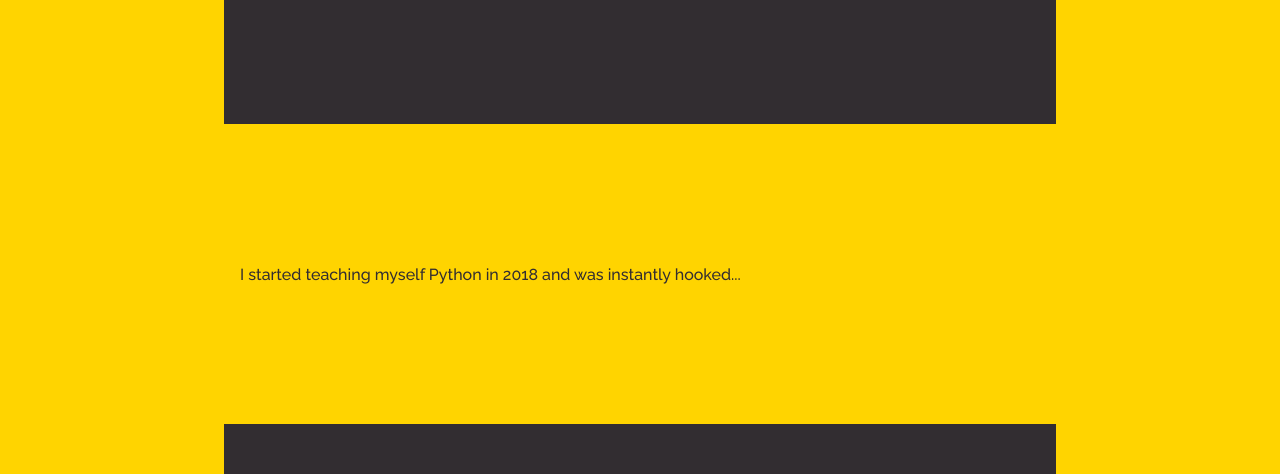
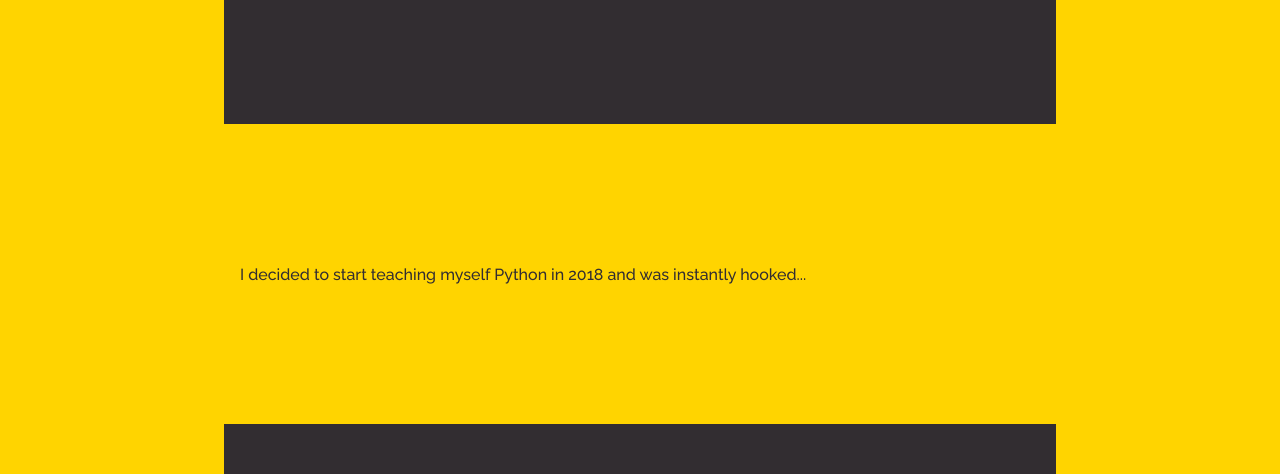
Before and after one commit to JamesAKing/portfolio, a React (Create React App) app: page /about-me in a window 1280 px wide. Shown: the part 1600-2074 px from the top of the page. Built offline with nearby package versions, Linux system fonts and the light colour scheme.

Commit message:
added a missing word to copy

```diff
--- a/src/pages/about/index.js
+++ b/src/pages/about/index.js
@@ -9,7 +9,7 @@ function AboutPage() {
                 <p className="bio__text">I'm a Full Stack Web Developer located in Kelowna, British Columbia...</p>
                 <p className="bio__text">as a tech lover with an analytic mind, I have always been interested in knowing how things work...</p>
                 <p className="bio__text">and with close to 8 years experience in Real Estate, Sales, and Customer Success, I always enjoyed thinking outside the box to find creative and interesting ways to solve problems...</p>
-                <p className="bio__text">I started teaching myself Python in 2018 and was instantly hooked...</p>
+                <p className="bio__text">I decided to start teaching myself Python in 2018 and was instantly hooked...</p>
                 <p className="bio__text">I am now focusing on combining my years of sales and customer success experience with my developer skill set to build exciting and innovative creations that help solve our everyday problems.</p>
             </section>
         </main>
```
